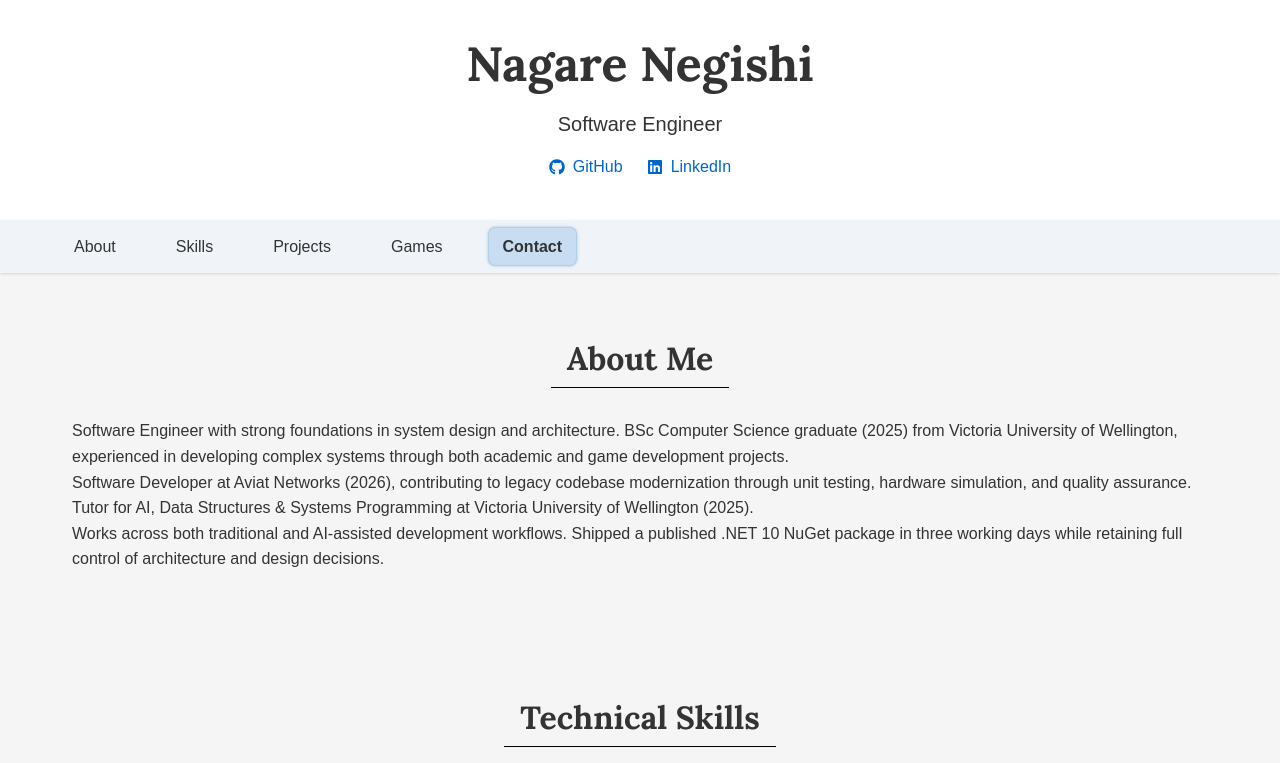
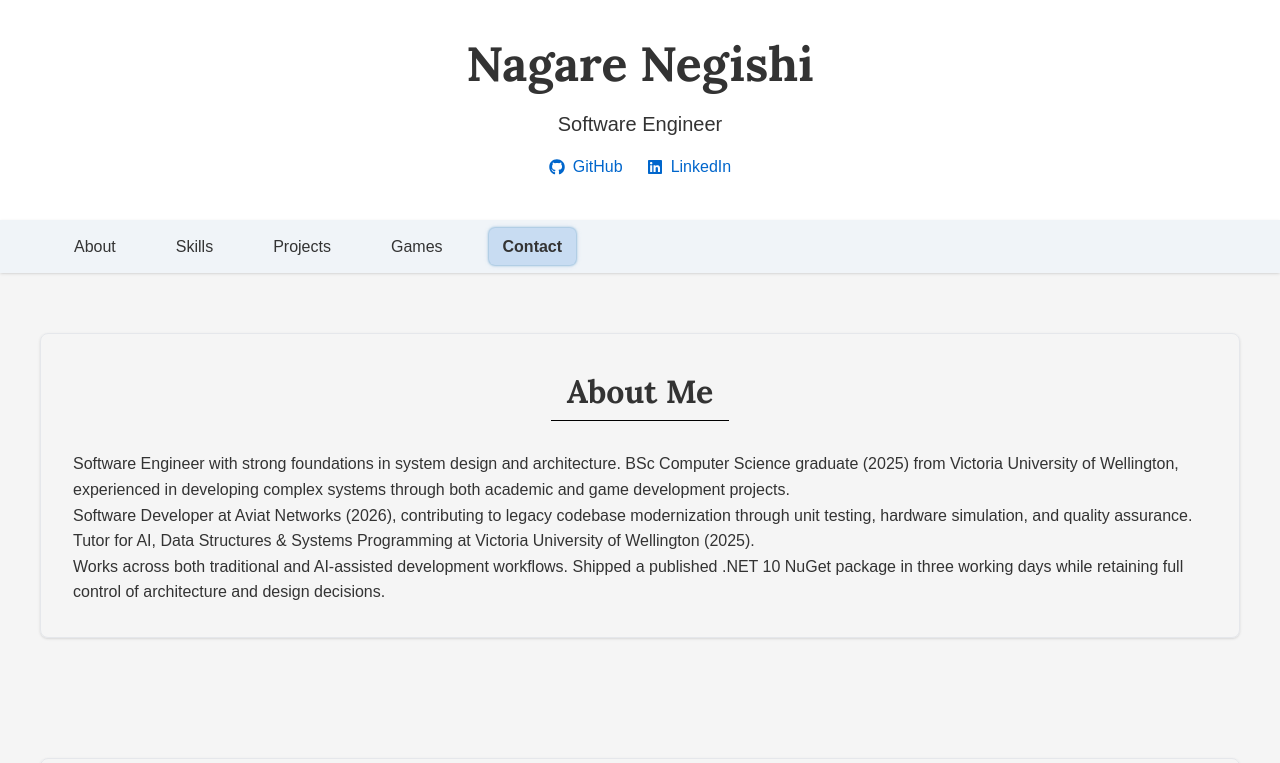
Before and after one commit to NagareNegishi/NagareNegishi.github.io, a React (Vite) app: page / in a window 1280 px wide. Shown: the top 763 px of the page. Built offline with nearby package versions, Linux system fonts and the light colour scheme.

Commit message:
style section #26

```diff
--- a/src/components/SectionCard.jsx
+++ b/src/components/SectionCard.jsx
@@ -1,5 +1,4 @@
-// const cardStyle = "max-w-[1200px] mx-auto px-8 bg-white rounded-xl shadow-sm"
-const cardStyle = "max-w-[1200px] mx-auto px-8"
+const cardStyle = "max-w-[1200px] mx-auto px-8 py-8 rounded-lg border border-gray-200 shadow-sm"
 
 function SectionCard({ children }) {
     return (
```
